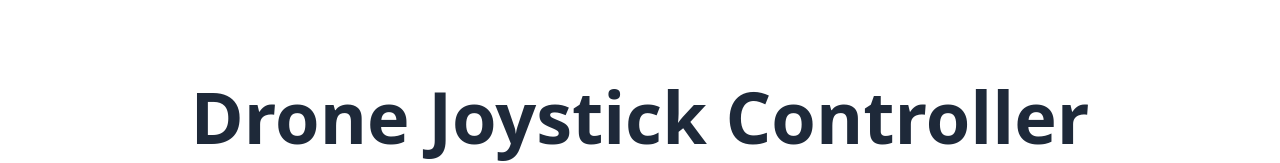
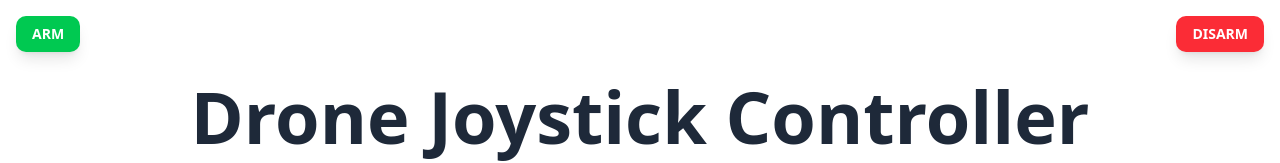
Before and after one commit to DavidRotariu/HS-2025-locala, a Next.js app: page /joystick in a window 1280 px wide. Shown: the top 163 px of the page. Built offline with nearby package versions, Linux system fonts and the light colour scheme; no server answers.

Commit message:
Added ARM and DISARM values

```diff
--- a/src/app/joystick/page.tsx
+++ b/src/app/joystick/page.tsx
@@ -4,6 +4,7 @@
 import { Joystick } from "react-joystick-component";
 import { useEffect, useState } from "react";
 import Image from "next/image";
+import { Button } from "@/components/ui/button";
 
 interface JoystickEvent {
   type: "move" | "stop" | "start";
@@ -17,36 +18,35 @@ export default function JoystickComp() {
   const [ws, setWs] = useState<WebSocket | null>(null);
   const [leftImage, setLeftImage] = useState<string | null>("leftdrone");
   const [rightImage, setRightImage] = useState<string | null>("rightdrone");
-  const maxSpeed = 100;
 
-  useEffect(() => {
-    const websocket = new WebSocket("ws://192.168.0.105:8000/ws/1");
+  const connectWebSocket = () => {
+    if (!ws || ws.readyState !== WebSocket.OPEN) {
+      const websocket = new WebSocket("ws://192.168.0.105:8000/ws/1");
 
-    websocket.onopen = () => console.log("Connected to WebSocket");
-    websocket.onclose = () => console.log("WebSocket Disconnected");
-    websocket.onerror = (error) => console.error("WebSocket Error:", error);
+      websocket.onopen = () => {
+        console.log("Connected to WebSocket");
+        websocket.send(JSON.stringify({ command: "ARM", value: 1500 }));
+      };
 
-    setWs(websocket);
+      websocket.onclose = () => {
+        websocket.send(JSON.stringify({ command: "DISARM", value: 1000 }));
+        console.log("WebSocket Disconnected");
+      };
+      websocket.onerror = (error) => console.error("WebSocket Error:", error);
 
-    return () => websocket.close();
-  }, []);
-
-  const startCommand = () => {
-    if (ws && ws.readyState === WebSocket.OPEN) {
-      ws.send(JSON.stringify({ command: "ARM", value: 1200 }));
-      console.log(`Sent: ARM, Speed: 1500`);
-    } else {
-      console.error("WebSocket not connected.");
+      setWs(websocket);
     }
   };
 
+  const startCommand = () => {
+    connectWebSocket();
+  };
+
   const stopCommand = () => {
-    // if (ws && ws.readyState === WebSocket.OPEN) {
-    //   ws.send(JSON.stringify({ command: "DISARM", value: 700 }));
-    //   console.log(`Sent: DISARM, Speed: 1000`);
-    // } else {
-    //   console.error("WebSocket not connected.");
-    // }
+    if (ws) {
+      ws.close();
+      setWs(null);
+    }
     setLeftImage("leftdrone");
     setRightImage("rightdrone");
   };
@@ -115,6 +115,18 @@ export default function JoystickComp() {
 
   return (
     <div className="min-h-screen flex flex-col justify-center items-center p-4">
+      <Button
+        className="absolute top-4 left-4 bg-green-500 text-white font-bold py-2 px-4 rounded-lg shadow-lg"
+        onClick={startCommand}
+      >
+        ARM
+      </Button>
+      <Button
+        className="absolute top-4 right-4 bg-red-500 text-white font-bold py-2 px-4 rounded-lg shadow-lg"
+        onClick={stopCommand}
+      >
+        DISARM
+      </Button>
       <h1 className="absolute top-20 text-center text-7xl font-bold text-gray-800">
         {`Drone Joystick Controller`}
       </h1>
@@ -123,9 +135,9 @@ export default function JoystickComp() {
         <div className="z-1 max-w-xs w-full flex justify-center mx-[3rem]">
           <Joystick
             size={250}
-            start={startCommand}
+            // start={startCommand}
             move={handleLeftJoystick}
-            stop={stopCommand}
+            // stop={stopCommand}
           />
         </div>
 
@@ -133,9 +145,9 @@ export default function JoystickComp() {
         <div className="z-1 max-w-xs w-full flex justify-center mx-[3rem]">
           <Joystick
             size={250}
-            start={startCommand}
+            // start={startCommand}
             move={handleRightJoystick}
-            stop={stopCommand}
+            // stop={stopCommand}
           />
         </div>
       </div>
```
